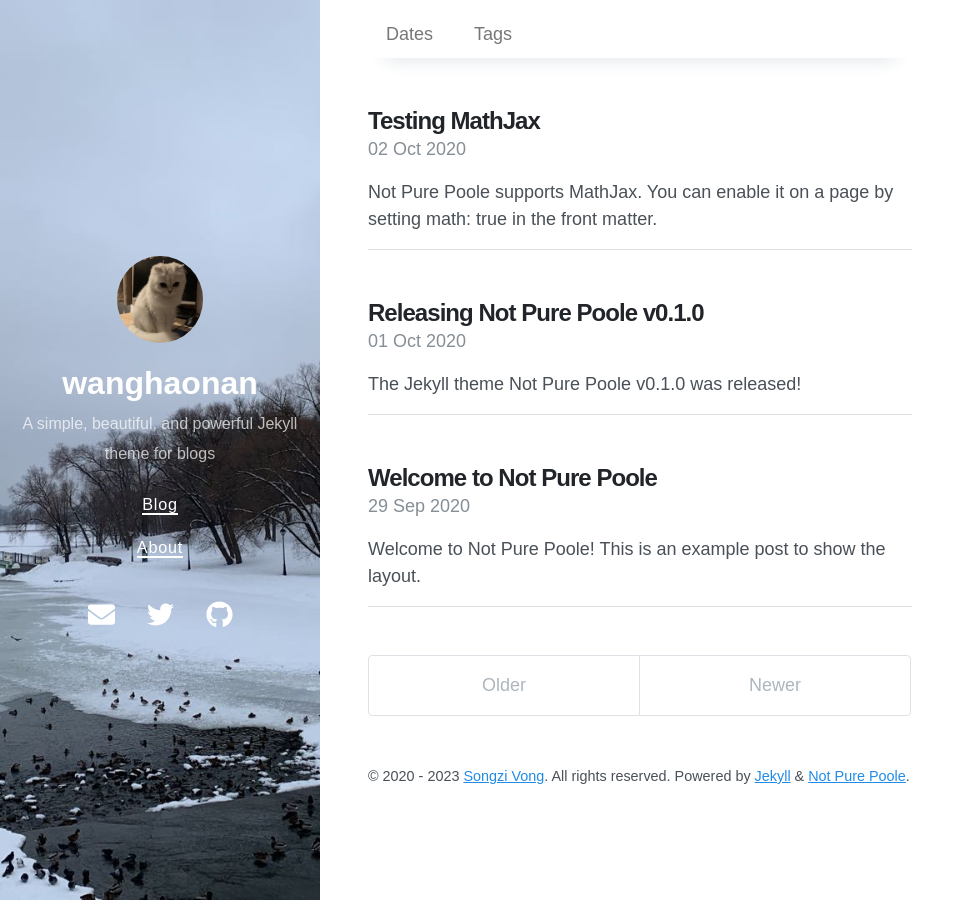
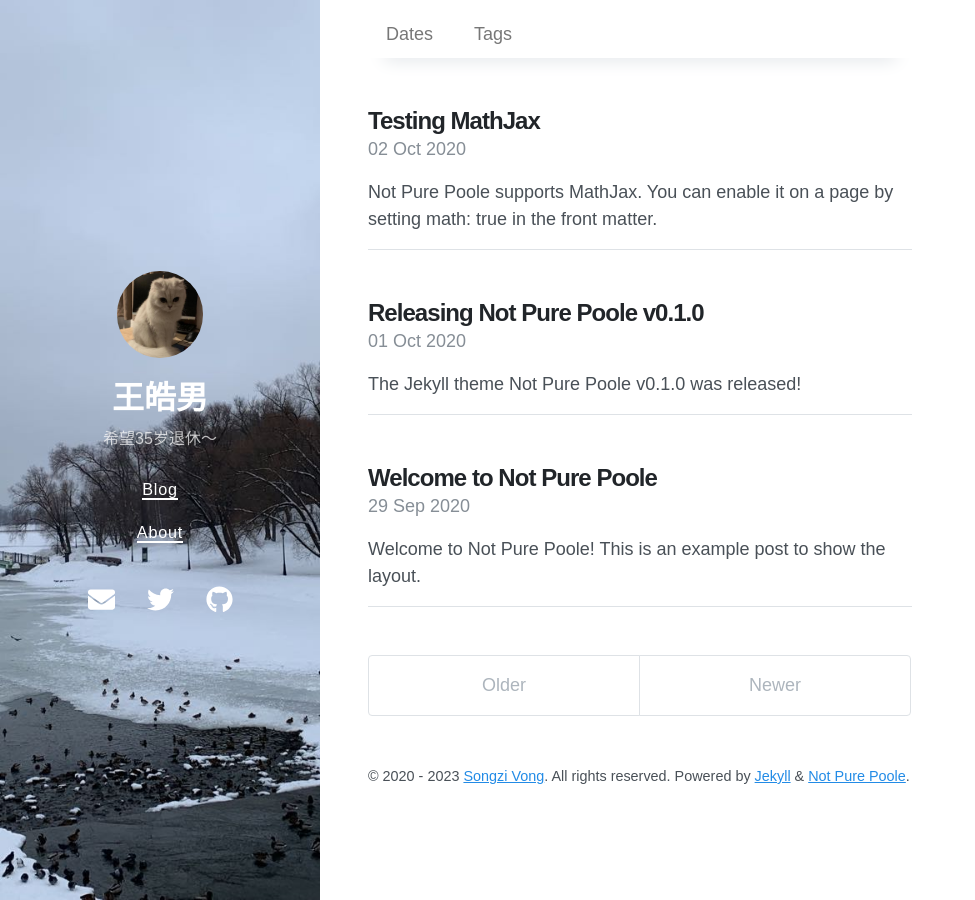
Before and after one commit to wanghaonan98/wanghaonan98.github.io, a Jekyll site: the page built from index.html, in a window 1280 px wide. Shown: the whole page, without its empty margins (0-975 px from the left). Built offline with Jekyll 4.4.1, drawn with Linux system fonts in a browser that asks for light colours; nearby versions of some CDN libraries; the list of posts is cut into pages by our own code.

Commit message:
本地完成搭建

```diff
--- a/_config.yml
+++ b/_config.yml
@@ -1,7 +1,7 @@
 # Setup
-title: wanghaonan
-description: A simple, beautiful, and powerful Jekyll theme for blogs
-url: https://vszhub.github.io
+title: 王皓男
+description: 希望35岁退休～
+url: https://github.com/wanghaonan98
 avatar: /avatar.jpeg
 paginate: 5
 permalink: pretty
```
Also changed, not shown: Gemfile.lock.
